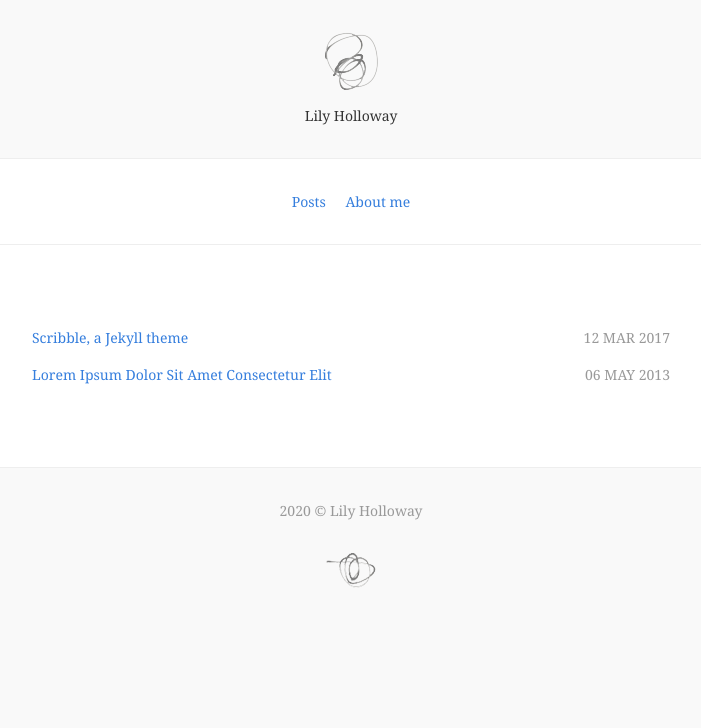
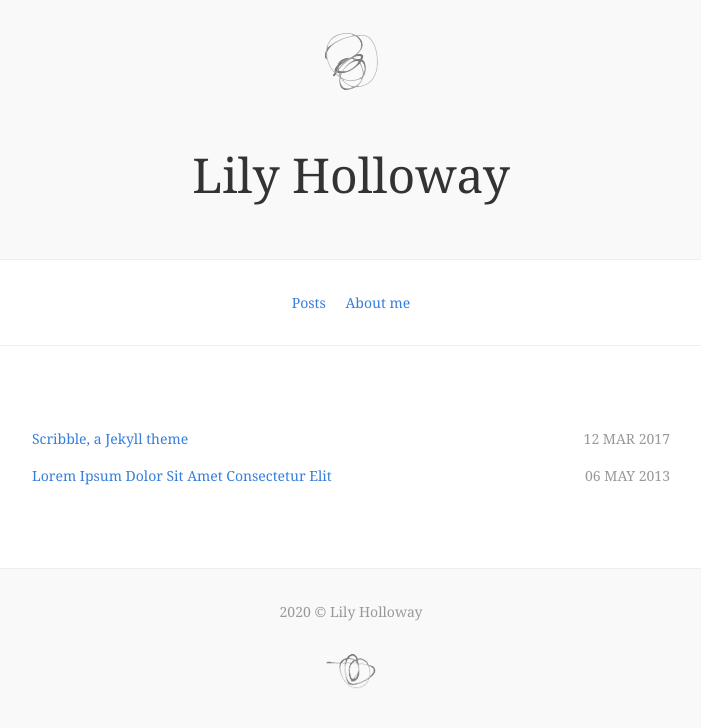
Before and after one commit to lilyholloway/lilyholloway.github.io, a Jekyll site: the page built from index.html, in a window 1280 px wide. Shown: the top 728 px of the page, without its empty margins (289-990 px from the left). Built offline with Jekyll 4.4.1, drawn with Linux system fonts in a browser that asks for light colours; nearby versions of some CDN libraries.

Commit message:
Update default.html

```diff
--- a/_layouts/default.html
+++ b/_layouts/default.html
@@ -4,7 +4,7 @@
   <head>
     <meta content='{{ page.title }} - {{ site.title }}' name='title' />
     <meta content='{{ page.title }} - {{ site.title }}' name='og:title' />
-    <font size="+5"><title>{{ page.title }} - {{ site.title }}</title></font>
+    <title>{{ page.title }} - {{ site.title }}</title>
     {% include head.html %}
   </head>
   <body class="lh-copy dark-gray pa0 f6 serif bg-super-white">
@@ -12,7 +12,7 @@
       <a href="{{ site.url }}">
         <img src="{{ site.url }}/images/scribble.png" alt="Home" width="53" height="59">
       </a>
-      <p>{{ site.title }}</p>
+      <font size="+5"><p>{{ site.title }}</p></font>
     </header>
     <div class="mw7 bg-white mt4 mb3 center br2-ns bt bb ba-ns b--light-gray">
       <nav class="bb b--light-gray pv4 tc" aria-label="Main">
```
